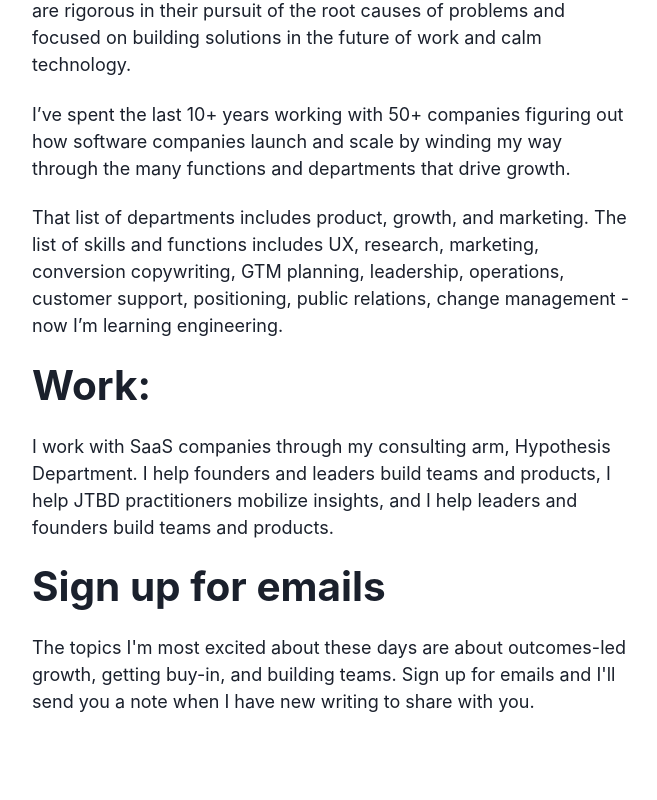
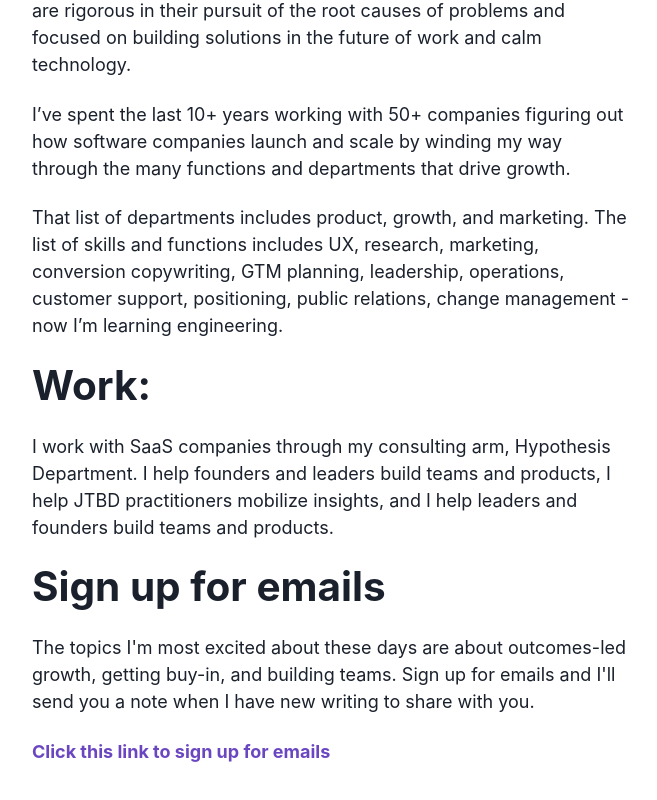
Before and after one commit to alliblum/nextjs-blog, a Next.js app: page / in a window 1280 px wide. Shown: the part 345-1145 px from the top of the page, without its empty margins (308-965 px from the left). Built offline with nearby package versions, Linux system fonts and the light colour scheme.

Commit message:
futzing with email form

```diff
--- a/pages/index.tsx
+++ b/pages/index.tsx
@@ -2,14 +2,16 @@ import Head from 'next/head'
 import {
   Heading,
   Stack,
-  // FormControl,
-  // FormLabel,
-  // FormErrorMessage,
-  // FormHelperText,
-  // Input,
-  // Spacer,
+  FormControl,
+  FormLabel,
+  FormErrorMessage,
+  FormHelperText,
+  Input,
+  Spacer,
   Text,
-  // Button,
+  Link,
+  Button,
+  chakra,
 } from '@chakra-ui/react'
 import Layout, { siteTitle } from '../components/layout'
 import utilStyles from '../styles/utils.module.css'
@@ -84,34 +86,21 @@ export default function Home({
       </section> */}
 
         <Heading>Sign up for emails</Heading>
-        {/* <br />
-        <section>
-          <form
-            action="https://buttondown.email/api/emails/embed-subscribe/alli"
-            method="post"
-            target="popupwindow"
-            onsubmit="window.open('https://buttondown.email/alli', 'popupwindow')"
-            class="embeddable-buttondown-form"
-          >
-            <FormControl>
-              <Stack>
-                <Text>
-                  {/* <FormLabel for="bd-email">Enter your email</FormLabel> */}
+
         <Text>
           The topics I'm most excited about these days are about outcomes-led
           growth, getting buy-in, and building teams. Sign up for emails and
           I'll send you a note when I have new writing to share with you.
         </Text>
-        {/* </Text>
-                <Input type="email" name="email" id="bd-email" />
-                <Spacer />
-                <Button type="submit" value="Subscribe" colorScheme="purple">
-                  Subscribe
-                </Button>
-              </Stack>
-            </FormControl>
-          </form>
-        </section> */}
+        <Link as="b" color="purple.600" href="https://buttondown.email/alli">
+          Click this link to sign up for emails
+        </Link>
+
+        {/* <Input type="email" name="email" id="bd-email" />
+          <Spacer />
+          <Button type="submit" value="Subscribe" colorScheme="purple">
+            Subscribe
+          </Button> */}
       </Stack>
     </Layout>
   )
```
